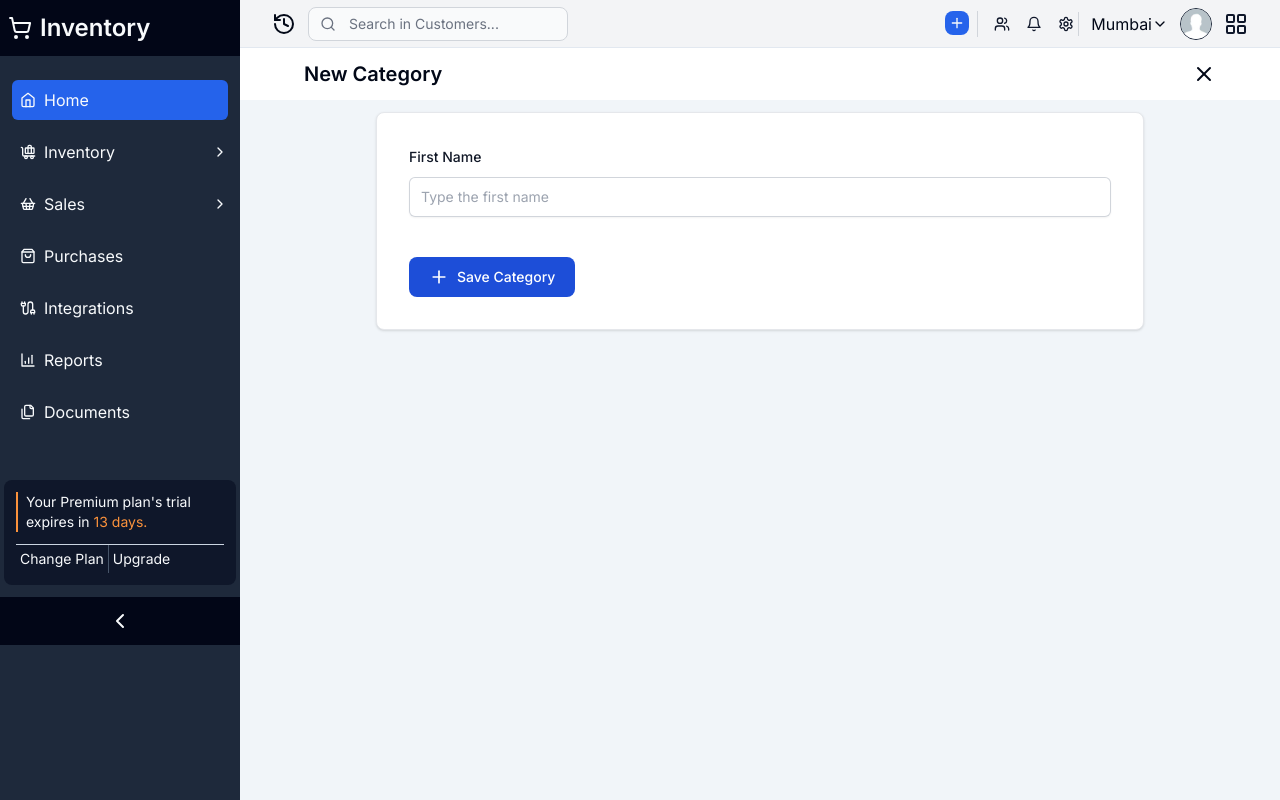
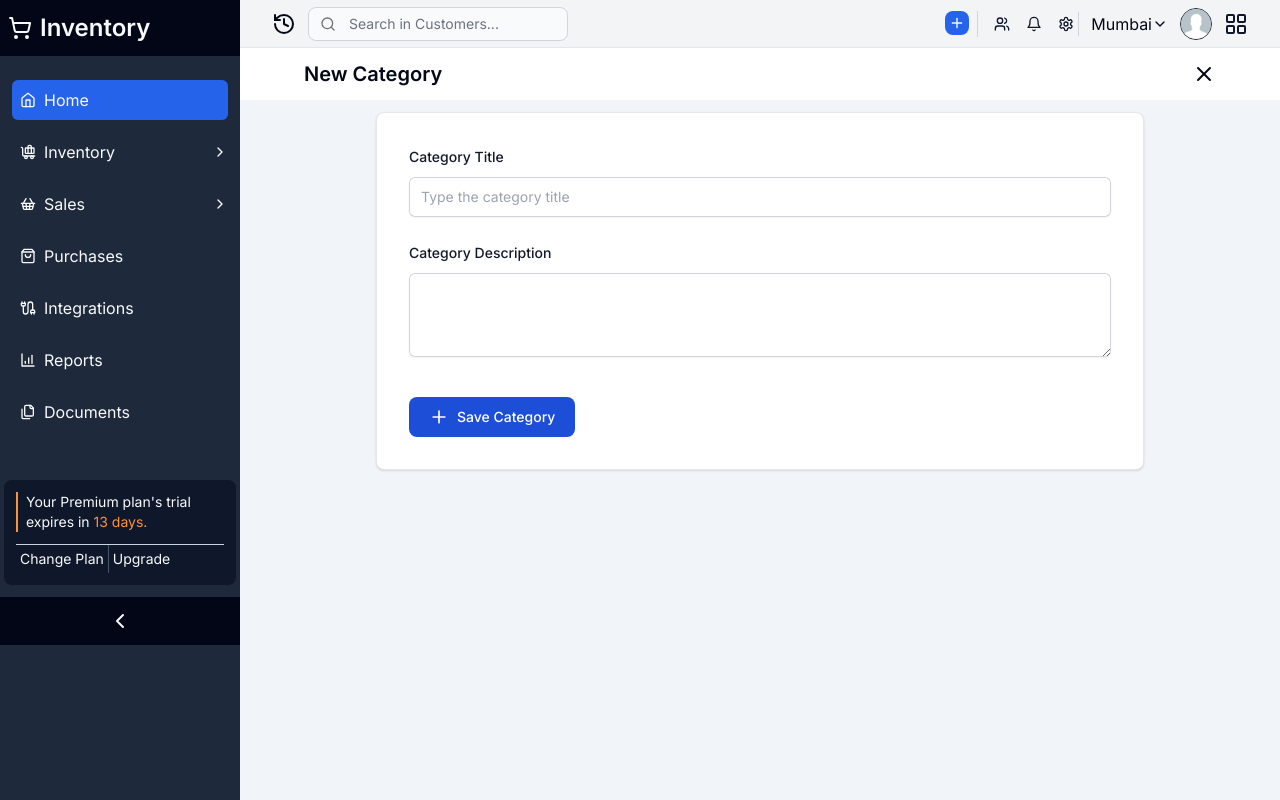
Before and after one commit to CodingKing2003/Inventory-Managemenr-System-SAAS, a Next.js app: page /dashboard/inventory/categories/new in a window 1280 px wide. Built offline with nearby package versions, Linux system fonts and the light colour scheme.

Commit message:
Creating the TextArea Component

```diff
--- a/app/(back-office)/dashboard/inventory/categories/new/page.jsx
+++ b/app/(back-office)/dashboard/inventory/categories/new/page.jsx
@@ -1,4 +1,6 @@
 "use client";
+import SubmitButton from "@/components/FormInputs/SubmitButton";
+import TextAreaInput from "@/components/FormInputs/TextAreaInput";
 import TextInput from "@/components/FormInputs/TextInput";
 import FormHeader from "@/components/dashboard/FormHeader";
 import { Plus, X } from "lucide-react";
@@ -7,7 +9,7 @@ import React, { useState } from "react";
 import { useForm } from "react-hook-form";
 
 const NewCategories = () => {
-  const [loading,setLoading]=useState(false);
+  const [loading, setLoading] = useState(false);
   const {
     register,
     handleSubmit,
@@ -27,50 +29,17 @@ const NewCategories = () => {
         <form onSubmit={handleSubmit(onSubmit)} className="">
           <div className="grid gap-4 mb-4 sm:grid-cols-2 sm:gap-6">
             <TextInput
-              name="firstName"
-              label="First Name"
+              name="title"
+              label="Category Title"
               type="text"
               register={register}
               required
               errors={errors}
             />
+
+            <TextAreaInput name="Description" label="Category Description" type="text" register={register} errors={errors} />
           </div>
-          <div className=" sm:col-span-1">
-            {loading ? (
-              <button
-                disabled
-                type="button"
-                className="text-white bg-blue-700 hover:bg-blue-800 focus:ring-4 focus:outline-none focus:ring-blue-300 font-medium rounded-lg text-sm px-5 py-2.5 text-center mr-2 dark:bg-blue-600 dark:hover:bg-blue-700 dark:focus:ring-blue-800 inline-flex items-center"
-              >
-                <svg
-                  aria-hidden="true"
-                  role="status"
-                  className="inline w-4 h-4 mr-3 text-white animate-spin"
-                  viewBox="0 0 100 101"
-                  fill="none"
-                  xmlns="http://www.w3.org/2000/svg"
-                >
-                  <path
-                    d="M100 50.5908C100 78.2051 77.6142 100.591 50 100.591C22.3858 100.591 0 78.2051 0 50.5908C0 22.9766 22.3858 0.59082 50 0.59082C77.6142 0.59082 100 22.9766 100 50.5908ZM9.08144 50.5908C9.08144 73.1895 27.4013 91.5094 50 91.5094C72.5987 91.5094 90.9186 73.1895 90.9186 50.5908C90.9186 27.9921 72.5987 9.67226 50 9.67226C27.4013 9.67226 9.08144 27.9921 9.08144 50.5908Z"
-                    fill="#E5E7EB"
-                  />
-                  <path
-                    d="M93.9676 39.0409C96.393 38.4038 97.8624 35.9116 97.0079 33.5539C95.2932 28.8227 92.871 24.3692 89.8167 20.348C85.8452 15.1192 80.8826 10.7238 75.2124 7.41289C69.5422 4.10194 63.2754 1.94025 56.7698 1.05124C51.7666 0.367541 46.6976 0.446843 41.7345 1.27873C39.2613 1.69328 37.813 4.19778 38.4501 6.62326C39.0873 9.04874 41.5694 10.4717 44.0505 10.1071C47.8511 9.54855 51.7191 9.52689 55.5402 10.0491C60.8642 10.7766 65.9928 12.5457 70.6331 15.2552C75.2735 17.9648 79.3347 21.5619 82.5849 25.841C84.9175 28.9121 86.7997 32.2913 88.1811 35.8758C89.083 38.2158 91.5421 39.6781 93.9676 39.0409Z"
-                    fill="currentColor"
-                  />
-                </svg>
-                Saving Category Please wait...
-              </button>
-            ) : (
-              <button
-                type="submit"
-                className="inline-flex items-center px-5 py-2.5 mt-4 sm:mt-6 text-sm font-medium text-center text-white bg-blue-700 rounded-lg focus:ring-4 focus:ring-blue-200 dark:focus:ring-blue-900 hover:bg-blue-800"
-              >
-                <Plus className="w-5 h-5 mr-2" />
-                <span>Save Category</span>
-              </button>
-            )}
-          </div>
+          <SubmitButton loading={loading} title={"Category"} />
         </form>
       </div>
     </div>
--- /dev/null
+++ b/app/api/categories/route.js
@@ -0,0 +1,5 @@
+export async function POST(request){
+    const {title,description}=await request.json();
+
+
+}
--- /dev/null
+++ b/components/FormInputs/SubmitButton.jsx
@@ -0,0 +1,46 @@
+import { Plus } from 'lucide-react'
+import React from 'react'
+
+const SubmitButton = ({loading,title}) => {
+
+  return (
+    <div className=" sm:col-span-1">
+            {loading ? (
+              <button
+                disabled
+                type="button"
+                className="text-white bg-blue-700 hover:bg-blue-800 focus:ring-4 focus:outline-none focus:ring-blue-300 font-medium rounded-lg text-sm px-5 py-2.5 text-center mr-2 dark:bg-blue-600 dark:hover:bg-blue-700 dark:focus:ring-blue-800 inline-flex items-center"
+              >
+                <svg
+                  aria-hidden="true"
+                  role="status"
+                  className="inline w-4 h-4 mr-3 text-white animate-spin"
+                  viewBox="0 0 100 101"
+                  fill="none"
+                  xmlns="http://www.w3.org/2000/svg"
+                >
+                  <path
+                    d="M100 50.5908C100 78.2051 77.6142 100.591 50 100.591C22.3858 100.591 0 78.2051 0 50.5908C0 22.9766 22.3858 0.59082 50 0.59082C77.6142 0.59082 100 22.9766 100 50.5908ZM9.08144 50.5908C9.08144 73.1895 27.4013 91.5094 50 91.5094C72.5987 91.5094 90.9186 73.1895 90.9186 50.5908C90.9186 27.9921 72.5987 9.67226 50 9.67226C27.4013 9.67226 9.08144 27.9921 9.08144 50.5908Z"
+                    fill="#E5E7EB"
+                  />
+                  <path
+                    d="M93.9676 39.0409C96.393 38.4038 97.8624 35.9116 97.0079 33.5539C95.2932 28.8227 92.871 24.3692 89.8167 20.348C85.8452 15.1192 80.8826 10.7238 75.2124 7.41289C69.5422 4.10194 63.2754 1.94025 56.7698 1.05124C51.7666 0.367541 46.6976 0.446843 41.7345 1.27873C39.2613 1.69328 37.813 4.19778 38.4501 6.62326C39.0873 9.04874 41.5694 10.4717 44.0505 10.1071C47.8511 9.54855 51.7191 9.52689 55.5402 10.0491C60.8642 10.7766 65.9928 12.5457 70.6331 15.2552C75.2735 17.9648 79.3347 21.5619 82.5849 25.841C84.9175 28.9121 86.7997 32.2913 88.1811 35.8758C89.083 38.2158 91.5421 39.6781 93.9676 39.0409Z"
+                    fill="currentColor"
+                  />
+                </svg>
+                Saving {title} Please wait...
+              </button>
+            ) : (
+              <button
+                type="submit"
+                className="inline-flex items-center px-5 py-2.5 mt-4 sm:mt-6 text-sm font-medium text-center text-white bg-blue-700 rounded-lg focus:ring-4 focus:ring-blue-200 dark:focus:ring-blue-900 hover:bg-blue-800"
+              >
+                <Plus className="w-5 h-5 mr-2" />
+                <span>Save {title}</span>
+              </button>
+            )}
+          </div>
+  )
+}
+
+export default SubmitButton
--- /dev/null
+++ b/components/FormInputs/TextAreaInput.jsx
@@ -0,0 +1,38 @@
+'use client';
+import React from 'react'
+
+const TextAreaInput = ({
+    label,
+    name,
+    register,
+    errors,
+    isRequired = true,
+    type = "text",
+    className = "sm:col-span-2",
+  }) => {
+  return (
+    <div className={className}>
+      <label
+        htmlFor={name}
+        className="block text-sm font-medium leading-6 text-gray-900 mb-2 "
+      >
+        {label}
+      </label>
+      <div className="mt-2">
+        <textarea
+          {...register(`${name}`, { required: isRequired })}
+          name={name}
+          id={name}
+          rows={3}
+          className="block w-full rounded-md border-0 py-1.5 text-gray-900 shadow-sm ring-1 ring-inset ring-gray-300 placeholder:text-gray-400 focus:ring-2 focus:ring-inset focus:ring-indigo-600 sm:text-sm sm:leading-6"
+          defaultValue={""}
+        />
+        {errors[`${name}`] && (
+          <span className="text-sm text-red-600 ">{label} is required</span>
+        )}
+      </div>
+    </div>
+  )
+}
+
+export default TextAreaInput
```
